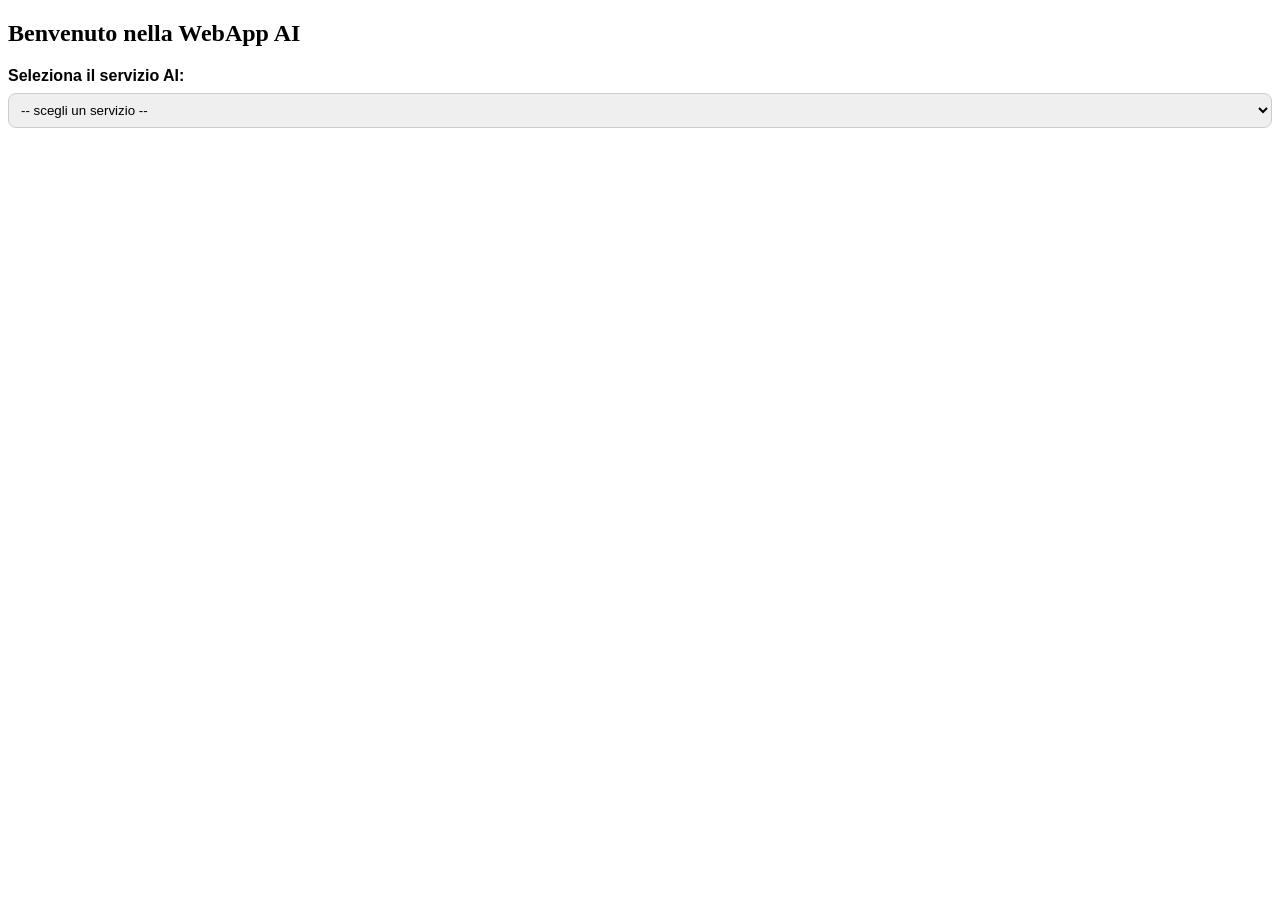
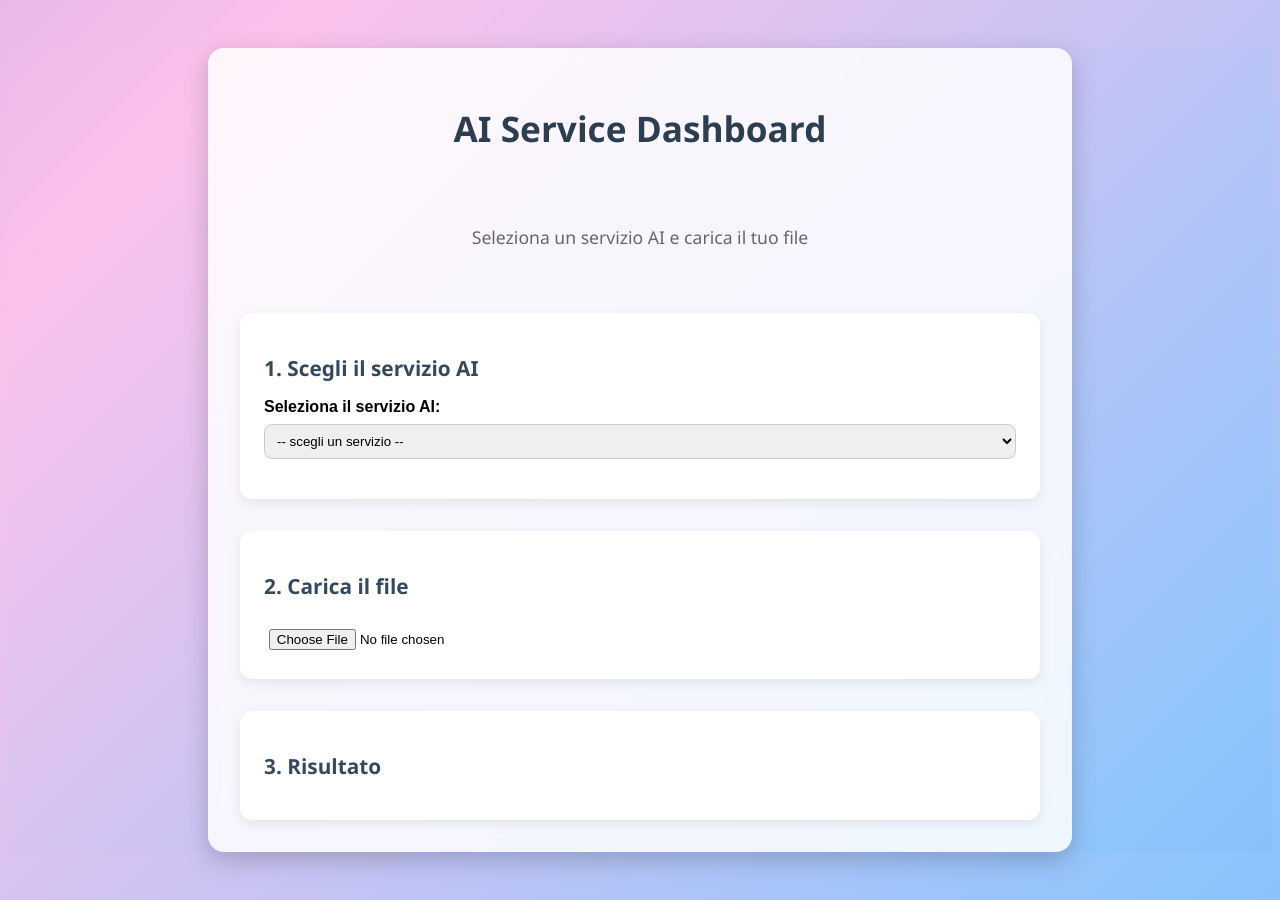
Before and after one commit to Frenz2/data-visualization-web-app, an Angular app in the folder LabWebApp/angular/: page / in a window 1280 px wide. Before the commit the page ends 800 px from the top, so only its background shows below. Built offline with nearby package versions, Linux system fonts and the light colour scheme.

Commit message:
[UPDATE] Home

```diff
--- a/LabWebApp/angular/src/app/pages/home/home.html
+++ b/LabWebApp/angular/src/app/pages/home/home.html
@@ -1,5 +1,27 @@
-<h2>Benvenuto nella WebApp AI</h2>
 
-<app-ai-selector (serviceSelected)="onServiceSelected($event)"></app-ai-selector>
 
-<p *ngIf="selectedService">🔹 Servizio scelto: {{ selectedService }}</p>
+<div class="home-container">
+  <h1 class="title">AI Service Dashboard</h1>
+  <p class="subtitle">Seleziona un servizio AI e carica il tuo file</p>
+
+  <!-- Selettore AI -->
+  <section class="card">
+    <h2>1. Scegli il servizio AI</h2>
+    <app-ai-selector (serviceSelected)="onServiceSelected($event)"></app-ai-selector>
+    <p *ngIf="selectedService">🔹 Servizio scelto: {{ selectedService }}</p>
+  </section>
+
+  <!-- Uploader -->
+  <section class="card">
+    <h2>2. Carica il file</h2>
+    <input type="file"  />
+  </section>
+
+  <!-- Risultato -->
+  <section class="card result" >
+    <h2>3. Risultato</h2>
+    <div class="result-view">
+
+    </div>
+  </section>
+</div>
--- a/LabWebApp/angular/src/app/pages/home/home.scss
+++ b/LabWebApp/angular/src/app/pages/home/home.scss
@@ -0,0 +1,48 @@
+
+
+.home-container {
+  max-width: 800px;
+  margin: 3rem auto;
+  padding: 2rem;
+  border-radius: 16px;
+  background: rgba(255, 255, 255, 0.85); /* bianco trasparente effetto glass */
+  box-shadow: 0 8px 24px rgba(0, 0, 0, 0.2);
+  backdrop-filter: blur(10px); /* effetto vetro */
+  display: flex;
+  flex-direction: column;
+  gap: 2rem;
+  font-family: 'Segoe UI', Tahoma, Geneva, Verdana, sans-serif;
+}
+
+
+.title {
+  text-align: center;
+  font-size: 2.2rem;
+  font-weight: 700;
+  color: #2c3e50;
+}
+
+.subtitle {
+  text-align: center;
+  font-size: 1.1rem;
+  color: #666;
+  margin-bottom: 2rem;
+}
+
+.card {
+  background: #fff;
+  border-radius: 12px;
+  padding: 1.5rem;
+  box-shadow: 0 4px 12px rgba(0, 0, 0, 0.08);
+
+  h2 {
+    font-size: 1.3rem;
+    margin-bottom: 1rem;
+    color: #34495e;
+  }
+
+  input[type="file"] {
+    margin-top: 0.5rem;
+    padding: 0.3rem;
+  }
+}
--- a/LabWebApp/angular/src/index.html
+++ b/LabWebApp/angular/src/index.html
@@ -2,7 +2,7 @@
 <html lang="en">
 <head>
   <meta charset="utf-8">
-  <title>LabWebApp</title>
+  <title>AI Web App</title>
   <base href="/">
   <meta name="viewport" content="width=device-width, initial-scale=1">
   <link rel="icon" type="image/x-icon" href="favicon.ico">
--- a/LabWebApp/angular/src/styles.scss
+++ b/LabWebApp/angular/src/styles.scss
@@ -1 +1,23 @@
 /* You can add global styles to this file, and also import other style files */
+html, body {
+  display: block;
+  min-height: 100vh; // prende tutta l’altezza
+  background: linear-gradient(
+    135deg,
+    #ff9a9e,   /* rosa */
+    #fad0c4,   /* rosa chiaro */
+    #a18cd1,   /* viola */
+    #fbc2eb,   /* rosa pastello */
+    #8ec5fc,   /* celeste */
+    #6a82fb    /* blu */
+  );
+  background-size: 400% 400%; /* per animazione smooth */
+  animation: gradientMove 15s ease infinite;
+}
+
+/* Animazione leggera */
+@keyframes gradientMove {
+  0% { background-position: 0% 50%; }
+  50% { background-position: 100% 50%; }
+  100% { background-position: 0% 50%; }
+}
```
